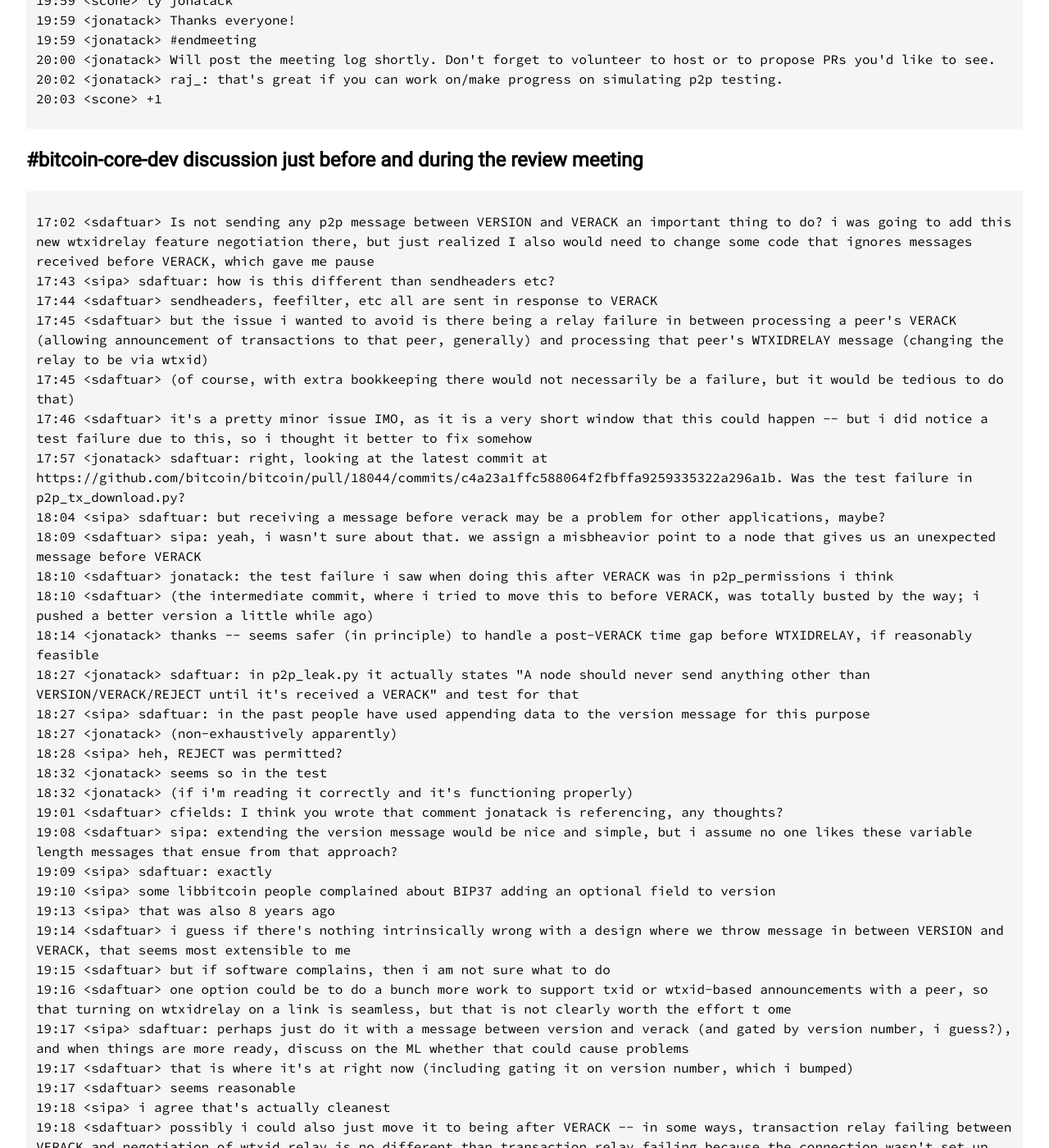
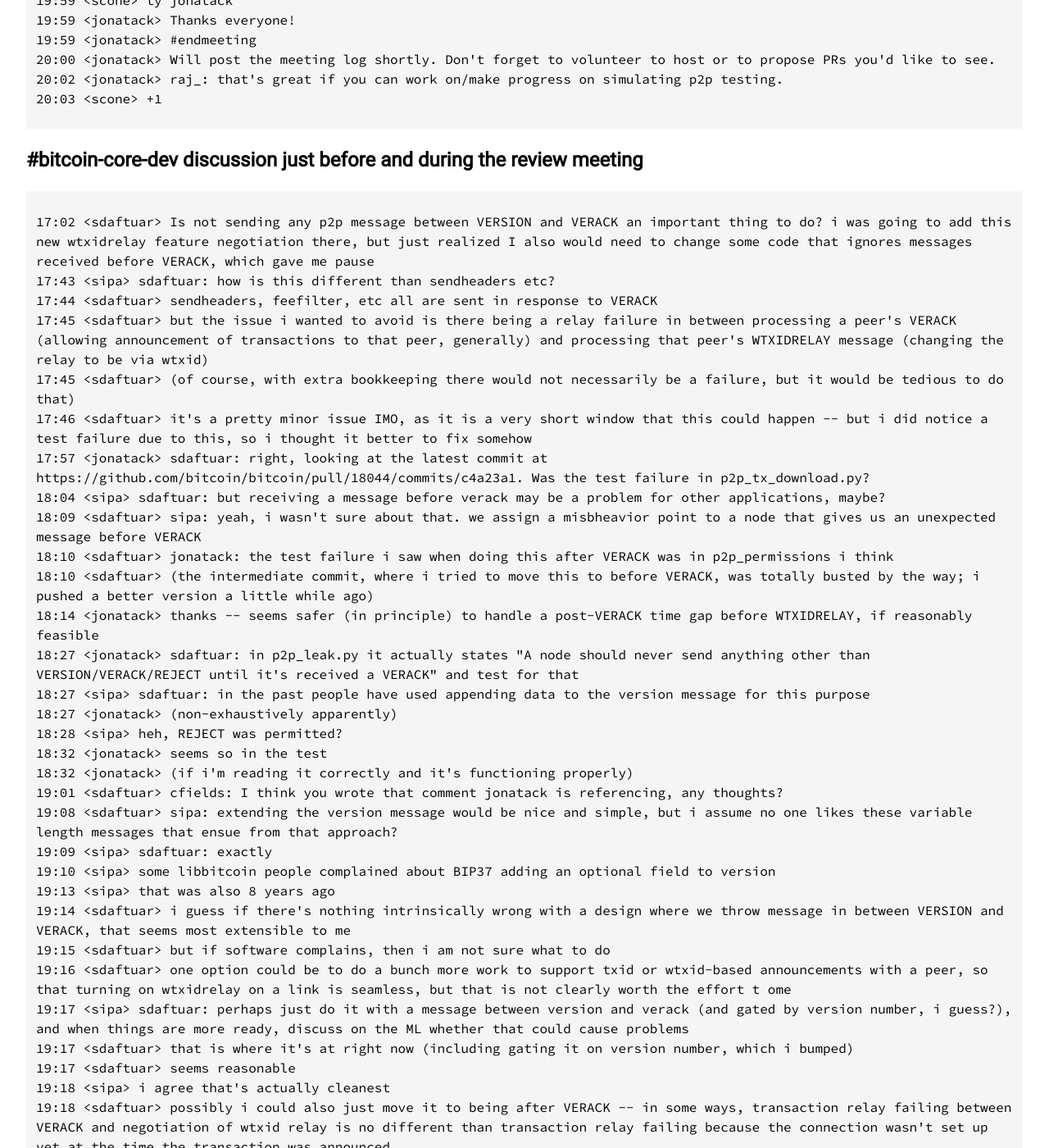
Before and after one commit to bitcoin-core-review-club/website, a Jekyll site: the page built from _posts/2020-02-05-#18044.md, in a window 1280 px wide and 1400 px high, scrolled down 6048 px. Shown: the whole window at 82% size. Built offline with Jekyll 4.4.1, drawn with Linux system fonts in a browser that asks for light colours; some of the changed lines change nothing that is shown; some of the changed text lies outside the part shown.

Commit message:
n18044 update related bitcore-core-dev log

````diff
--- a/_posts/2020-02-05-#18044.md
+++ b/_posts/2020-02-05-#18044.md
@@ -257,7 +257,7 @@
 17:45 <sdaftuar> but the issue i wanted to avoid is there being a relay failure in between processing a peer's VERACK (allowing announcement of transactions to that peer, generally) and processing that peer's WTXIDRELAY message (changing the relay to be via wtxid)
 17:45 <sdaftuar> (of course, with extra bookkeeping there would not necessarily be a failure, but it would be tedious to do that)
 17:46 <sdaftuar> it's a pretty minor issue IMO, as it is a very short window that this could happen -- but i did notice a test failure due to this, so i thought it better to fix somehow
-17:57 <jonatack> sdaftuar: right, looking at the latest commit at https://github.com/bitcoin/bitcoin/pull/18044/commits/c4a23a1ffc588064f2fbffa9259335322a296a1b. Was the test failure in p2p_tx_download.py?
+17:57 <jonatack> sdaftuar: right, looking at the latest commit at https://github.com/bitcoin/bitcoin/pull/18044/commits/c4a23a1. Was the test failure in p2p_tx_download.py?
 18:04 <sipa> sdaftuar: but receiving a message before verack may be a problem for other applications, maybe?
 18:09 <sdaftuar> sipa: yeah, i wasn't sure about that. we assign a misbheavior point to a node that gives us an unexpected message before VERACK
 18:10 <sdaftuar> jonatack: the test failure i saw when doing this after VERACK was in p2p_permissions i think
@@ -285,4 +285,13 @@
 19:18 <sdaftuar> eg the test failure i observed could have happened for other reasons
 19:19 <sdaftuar> it just happened to have happened because of the thing i could sort of control
 19:20 <sdaftuar> anyway i'll leave it for now and revisit, thanks for thinking about this
+20:40 <luke-jr> sdaftuar: sipa: for reference https://github.com/bitcoin/bips/blob/master/bip-0060.mediawiki
+20:40 <sipa> luke-jr: ah yes, exactly
+20:42 <luke-jr> it's not entirely clear to me if this BIP got implemented or not
+20:42 <luke-jr> if not, then the ship has sailed, and IMO we should be free to extend this way again :P
+20:43 <sipa> it's not because the BIP didn't get adopted that the problem it was trying to address is solved
+20:44 <luke-jr> ?
+20:47 <sipa> BIP60 argued that adding optional fields to the version message was problematic, and suggested a solution; even if that solutions wasn't adopted, that does not imply that its concern (optional fields at the end of version) does not matter
+21:04 <luke-jr> sipa: my point is that if the version message is already variable-length, adding another field doesn't chnage that
+21:04 <sipa> it still has problems with serialization of deployments (what if two P2P extensions both want to add extra data?)... historically speaking that hasn't been a problem though :p
 ```
````
